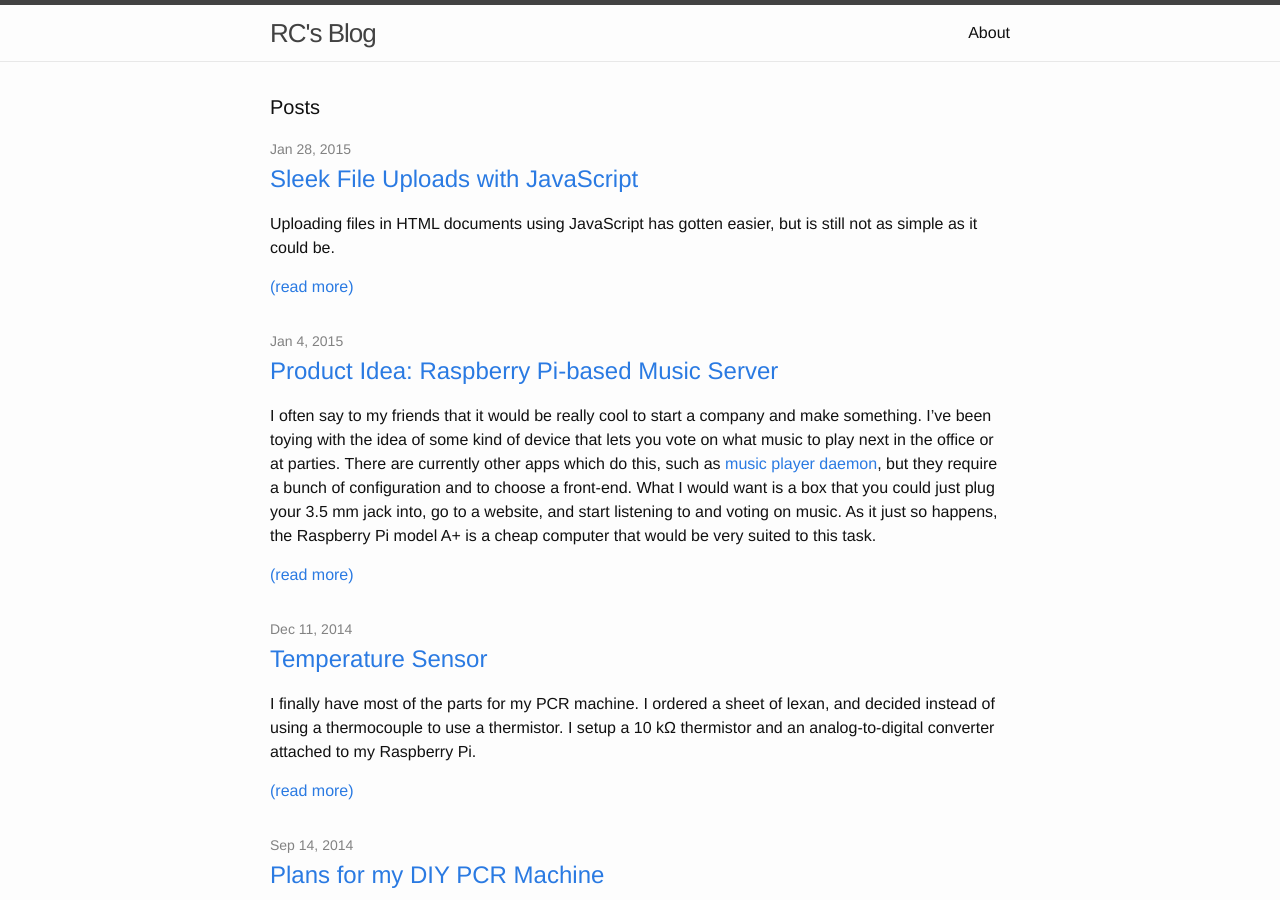
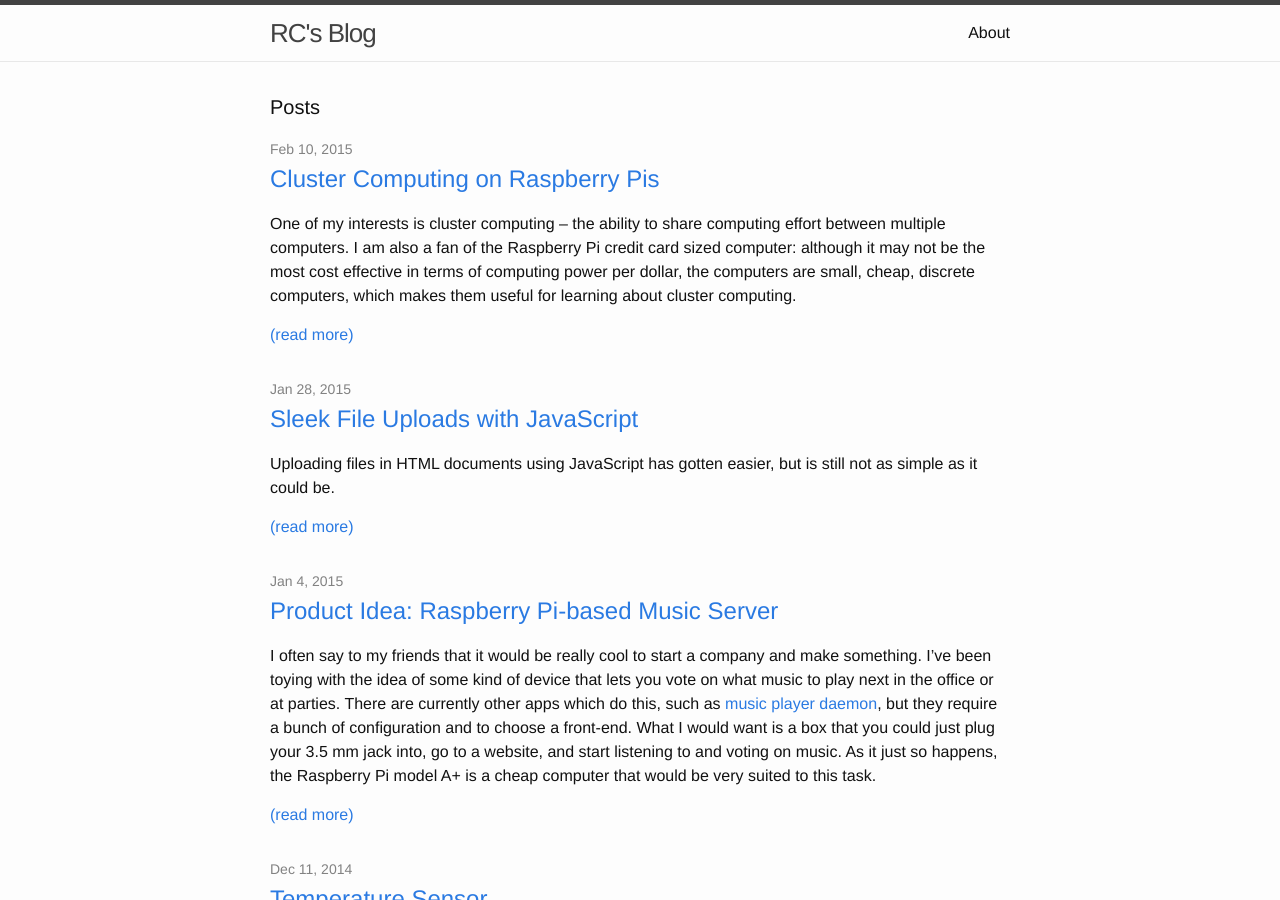
Before and after one commit to rchowe/blog, a Jekyll site: the page built from index.html, in a window 1280 px wide and 900 px high. Built offline with Jekyll 4.4.1, drawn with Linux system fonts in a browser that asks for light colours; some of the changed lines change nothing that is shown.

Commit message:
Added 2015-02-10 Raspberry Pi Cluster Computing

```diff
--- a/_includes/head.html
+++ b/_includes/head.html
@@ -8,4 +8,6 @@
 
     <link rel="stylesheet" href="{{ "/css/main.css" | prepend: site.baseurl }}">
     <link rel="canonical" href="{{ page.url | replace:'index.html','' | prepend: site.baseurl | prepend: site.url }}">
+
+    <script type="text/javascript" src="https://cdn.mathjax.org/mathjax/latest/MathJax.js?config=TeX-AMS-MML_HTMLorMML"></script>
 </head>
--- /dev/null
+++ b/_posts/2015-02-10-raspberry-pi-cluster-computing.md
@@ -0,0 +1,144 @@
+---
+title: "Cluster Computing on Raspberry Pis"
+layout: post
+---
+
+One of my interests is cluster computing -- the ability to share computing effort between multiple computers. I am also
+a fan of the Raspberry Pi credit card sized computer: although it may not be the most cost effective in terms of
+computing power per dollar, the computers are small, cheap, discrete computers, which makes them useful for learning
+about cluster computing.
+<!--more-->
+
+Note, however, that the compute power per watt, and thus the compute power per dollar, on the Raspberry Pi will not be
+as good as on a desktop machine, so if you want to mine bitcoins or improve your folding@home score, a cluster of
+Raspberry Pis isn't for you. However, if you're curious about this whole high-performance computing thing and want to
+dip your feet in, by all means buy a few pis and see how it works. Similarly, the Pis are limited by their low memory,
+use of SD cards as local storage, and 10/100 ethernet port running over USB, which makes them slow.
+
+### The Theory
+
+_This section is on the theory of splitting jobs up into tasks; if you already know things about parallel computing, or
+are only interested in how to get a cluster manager running on your Pi, feel free to skip it._
+
+Cluster computing is predicated on the concept of breaking jobs up into tasks. A good example of a job to break into
+tasks is a na&iuml;ve search for [prime numbers](https://en.wikipedia.org/wiki/Prime_number): given some number \\(n\\),
+find out if it is prime or not. The following Python script does this, though not efficiently: if its input is prime, it
+will print the input, and if its input is composite, it will print nothing.
+
+{% gist rchowe/5b9103779ac33dcdaade %}
+
+If I want to find all of the primes between 2 and 1000, I could use the following BASH script, which will run through
+each number in order and check if it is prime or not. Because a result is only printed if a number is prime, this should
+get me a list of all prime numbers between 2 and 1000.
+
+{% gist rchowe/3468aa306d56a8e6e46d%}
+
+But checking things one at a time is very slow, especially with a na&iuml;ve algorithm like this. Running this on my
+MacBook Pro for numbers from 2 to 1000 takes about 21 seconds. However, there is nothing to stop us from checking all of
+the prime numbers at once, using an inherent parallelism feature of BASH (the <code>&amp;</code> backgrounding
+operator).
+
+{% gist rchowe/677a1f706183518c080e %}
+
+In this case, checking numbers from 2 to 1000 takes about 4.7 seconds. My MacBook has four cores, which account for the
+roughly 4 times speed-up (the number is a little higher because of hyper-threading, i believe). However, the numbers are
+printed out in a semi-random order. To get them in the same, sorted order that we got from running them sequentially, we
+sort the numbers, a task that requires that all of the other tasks finish before it runs.
+
+This simple example was running on my four-core MacBook Pro. Obviously, if we wanted to split the jobs up across
+multiple computers in a cluster, we would have to write code to copy the script across computers, run the jobs, then
+collect the outputs of the job, and perform some post-processing (like sorting), if necessary. Additionally, we need to
+manage the resources we have to make sure that all 9998 of the jobs we submitted don't get dumped on one computer.
+Conveniently, software called "resource managers" exists to handle most of this for us.
+
+A resource manager knows the resources (number of cores, RAM) present on each node, and is able to divide up jobs across
+nodes to best allocate those resources. On a more advanced (_i.e._ expensive) level, they are also able to ensure that
+each user in a multiuser system gets a fair amount of computer time, that service level agreements are honored, and
+other things useful to managers of large clusters. The most common open source resource manager is
+[TORQUE](https://en.wikipedia.org/wiki/TORQUE), however others, both free and paid, exist. Some resource managers, such
+as [Hadoop](https://en.wikipedia.org/wiki/Apache_Hadoop), also provide data storage and a whole host of other features,
+however it is less lightweight than TORQUE and the equivalent schedulers. Although Hadoop [has been put on a Raspberry
+Pi cluster before](http://www.raspberrypi.org/forums/viewtopic.php?t=37190), it requires modifications to
+make it fit within the 512 MB memory footprint; the author of the linked article notes that every console command took
+about 15 seconds to process. I have been able to effectively run interactive commands using both TORQUE and OpenLava on
+my two-node Raspberry Pi cluster.
+
+Of minor note: Hadoop more explicitly breaks tasks up into "maps" and "reduces": in this context, we map the
+<code>check_prime.py</code> script to the array \\([2, 3, \ldots, 1000]\\) and reduce it by sorting the results. This
+correspondence is convenient because of how I set up the <code>check_prime.py</code> script.
+
+### Running it on Raspberry Pi
+
+I have tried both TORQUE and [OpenLava](http://www.openlava.org) on my Pis, and I personally like OpenLava more because
+I am more used to a LSF cluster, and because you can easily submit BASH commands by prefixing them with
+<code>bsub</code>.
+
+I decided to use an NFS share to share data between the Pis for jobs which needed it.
+Many clusters are set up to share most non-device-specific directories on the filesystem, which works well for identical
+hardware, since you can guarantee that, for instance, the version of Python that you're running is identical across all
+of your computers. In this case, since I wanted to use one of the Pis as a network gateway and a different Pi for video
+game emulation, I only share a single directory, <code>/data</code>. This means that anything outside of
+<code>/data</code> is the wild west, and WILL NOT be shared between the computers. I'm relying on myself doing minimal
+other things that affect the software that I want to run on the cluster: since I mostly want to run simple Python
+programs, I need to ensure that I mainly need to ensure a usable Python 2.7 environment. In the future I may make
+<code>/data</code> into a [chroot jail](https://en.wikipedia.org/wiki/Chroot) for a dedicated cluster user, and
+cherry-pick the tools that I want to and include them in the jailed <code>/data/usr/bin</code>. However, for very simple
+things, this setup works fine.
+
+The OpenLava install, according to the [quickstart guide](http://www.openlava.org/documentation/quickstart.html), is
+very easy. I replaced <code>make install</code> with <code>checkinstall</code> so that I generated a <code>.deb</code>
+file, which interfaces with Debian's package manager and allows for easy removal.
+
+{% gist rchowe/0003fd8d8a2969db9ac0 %}
+
+Since the cluster was all Raspberry Pis, I copied the compiled source directory to each Pi and ran
+<code>checkinstall</code>. I performed the other instructions, per the quick start guide on each pi, however I modified
+the <code>lsf.cluster.openlava</code> to change the name of the cluster and list the names of each of the compute nodes.
+I had some minor challenges getting the configuration files synced between each computer, however I sorted them out.
+Below is an image of the master node on my cluster showing the cluster ID and the two available nodes I have added to
+it:
+
+![]({{site.baseurl}}/assets/cluster-id.png)
+
+Now that the cluster is working, a good test for it is to find prime numbers between 2 and 100 (in this case we only
+check 98 numbers because it creates a ton of job IDs)! Using the same Python script as before, this can easily be
+parallelized using a familiar three lines of BASH:
+
+{% gist rchowe/ee353dd8a3dbf6eb75d3 %}
+
+The status of the jobs can be checked using the <code>bjobs</code> command. This submits a lot of jobs.
+<code>bsub</code> does not block and wait for its command to finish, so you might have to wait until all of the jobs
+are finished to get the output list. However, the sheer number of jobs is inconvenient for such short-running jobs:
+LSF takes about half a second to process each job submission. For a large number of short jobs, this can be solved using
+job arrays:
+
+{% gist rchowe/0d2512b7dd5ae792678d %}
+
+In this case, all of the jobs are submitted under the same ID, and parallelism is handled using the
+<code>$LSB_JOBINDEX</code> environment variable. The jobs provided in this way are more lightweight, though the
+additional effort required to make your parallelism dependent on the <code>$LSB_JOBINDEX</code> variable may not be
+worth it.
+
+### Caveats
+
+There are a lot of ways to criticize the parallel code above. However, in general, programmer time is more expensive
+than computer time and disk space. The above examples are simple and work for small- and medium-sized datasets, and can
+be easily generated from existing sequential BASH scripts by putting <code>bsub</code> before the intense commands. So
+before you go down a rabbit hole developing a massively parallel, fault-resistant, earthquake-tolerant "big data"
+solution, think of how big your data really is, how much your time is worth, and the fact that I wrote these examples in
+about two minutes.
+
+Yes, There are additional tricky ways to make code like this faster, such as
+[MPI](https://en.wikipedia.org/wiki/Message_Passing_Interface), however they are much more complicated. If you have a
+tool which takes a long time, the additional half second per job dispatched individually with <code>bsub</code> probably
+will not matter, and it might not be worth taking the time to write a wrapper script to use a job array or some other
+convoluted solution to speed up the time taken in the cluster manager.
+
+Also, realistically, one might (rightly) say that I am abusing the filesystem to store the prime numbers (cluster job
+outputs) before sorting them, in a way that I did not have to do in the non-cluster examples. This is a problem
+solved by using Map/Reduce or some pipeline framework on top of your cluster. However, for most tasks the output of the
+command is more complex than counting prime numbers, and the output is useful diagnostically or forms a part of the
+final product. This is also a consequence of confining my NFS share to a single directory and having the filesystem be
+the main method of collecting the output. If you build a real HPC environment, you are very likely to
+have tiered storage, such as fast temporary storage and slower permanent storage, which works well provided your goal
+is not to process every tweet out of Twitter's firehose.
```
Also changed, not shown: assets/cluster-id.png (added).
